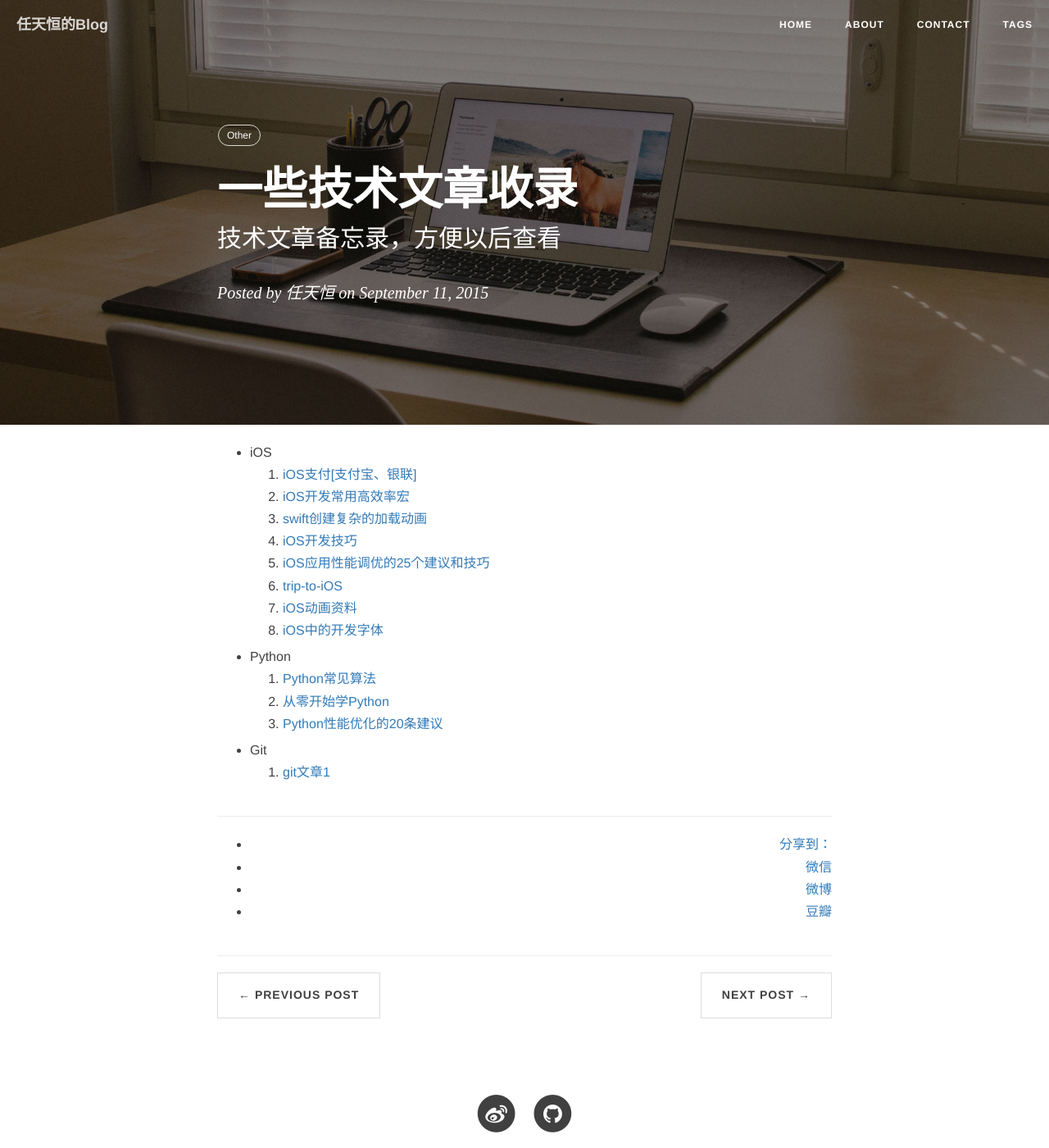
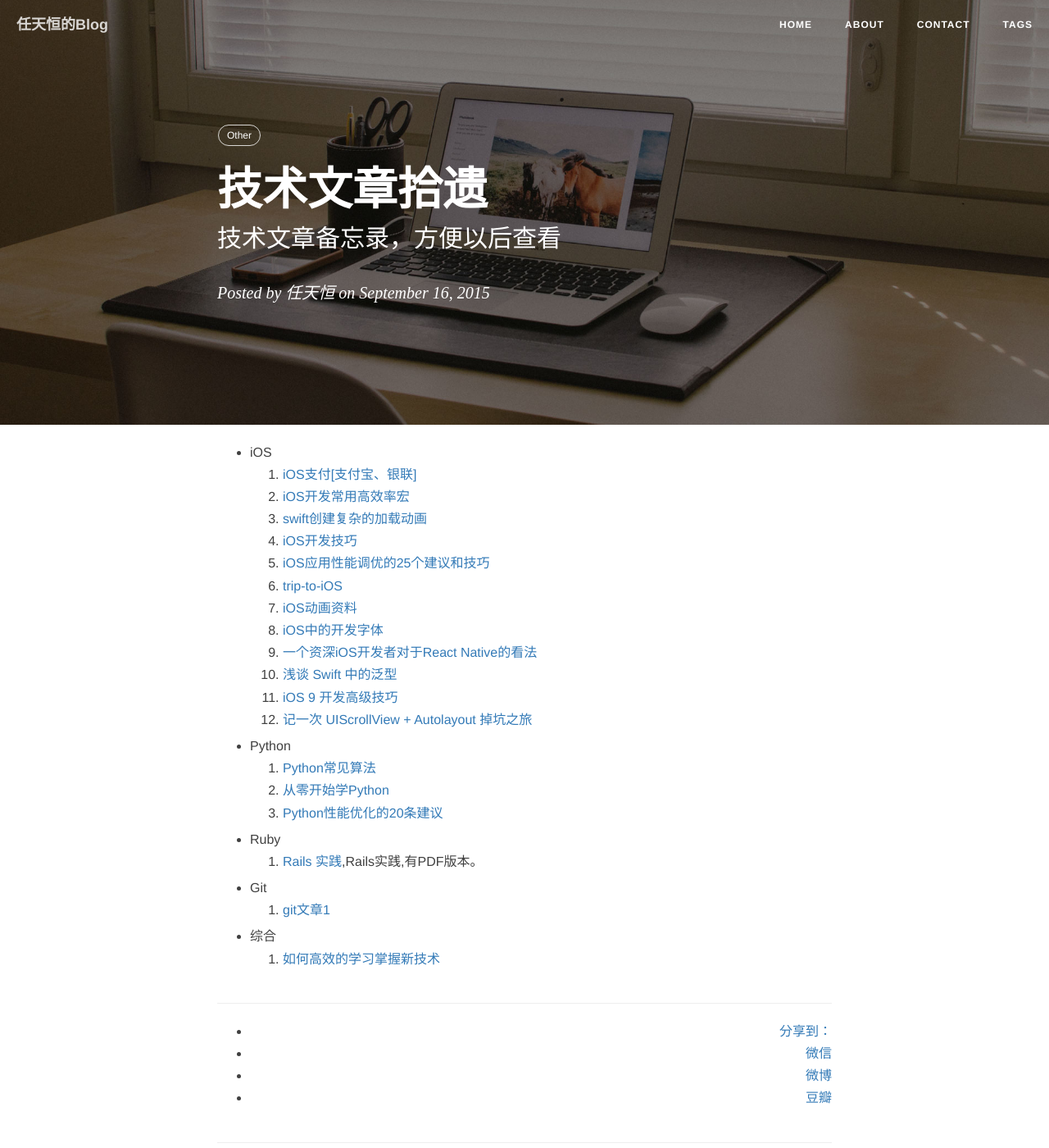
Before and after one commit to rth211/rth211.github.io, a Jekyll site: the page built from _posts/2015.09/2015-09-01-SomeGoodArticles.md, in a window 1280 px wide and 1400 px high. Shown: the whole window at 82% size. Built offline with Jekyll 4.4.1, drawn with Linux system fonts in a browser that asks for light colours; nearby versions of some CDN libraries; comment, search, counter and statistics services are not loaded.

```diff
--- a/_posts/2015.09/2015-09-01-SomeGoodArticles.md
+++ b/_posts/2015.09/2015-09-01-SomeGoodArticles.md
@@ -1,8 +1,8 @@
 ---
 layout: post
-title: 一些技术文章收录
+title:  技术文章拾遗
 subtitle:   "技术文章备忘录，方便以后查看"
-date: 2015-09-11 15:00:00
+date: 2015-09-16 22:30:00
 author:     "任天恒"
 header-img: "img/home-bg.jpg"
 tags:	Other
@@ -16,11 +16,21 @@ tags:	Other
   6.	[trip-to-iOS](https://github.com/Aufree/trip-to-iOS)
 	7.	[iOS动画资料](https://github.com/cjwirth/awesome-ios-ui)
 	8.	[iOS中的开发字体](https://github.com/dsxNiubility/SXFontShow)
+  9.  [一个资深iOS开发者对于React Native的看法](http://blog.csdn.net/zhe13/article/details/48439967?hmsr=toutiao.io&utm_medium=toutiao.io&utm_source=toutiao.io)
+  10. [浅谈 Swift 中的泛型](http://swift.gg/2015/09/16/swift-generics/?hmsr=toutiao.io&utm_medium=toutiao.io&utm_source=toutiao.io)
+  11. [iOS 9 开发高级技巧](https://realm.io/cn/news/tips-for-ios-9-development/?hmsr=toutiao.io&utm_medium=toutiao.io&utm_source=toutiao.io)
+  12. [记一次 UIScrollView + Autolayout 掉坑之旅](http://chengway.in/post/ji-zhu/uiscrollview-he-autolayout?hmsr=toutiao.io&utm_medium=toutiao.io&utm_source=toutiao.ioc)
 
 * Python
   1.  [Python常见算法](http://www.imooc.com/article/1404)
   2.  [从零开始学Python](https://github.com/qiwsir/StarterLearningPython)
   3.  [Python性能优化的20条建议](http://www.imooc.com/article/1438)
 
+* Ruby
+  1.  [Rails 实践](http://rails-practice.com/content/),Rails实践,有PDF版本。
+
 * Git
   1.  [git文章1](http://www.cnblogs.com/pyer/p/4752770.html)
+
+* 综合
+  1.  [如何高效的学习掌握新技术](http://www.cnblogs.com/dotey/p/4812633.html?hmsr=toutiao.io&utm_medium=toutiao.io&utm_source=toutiao.io)
```
